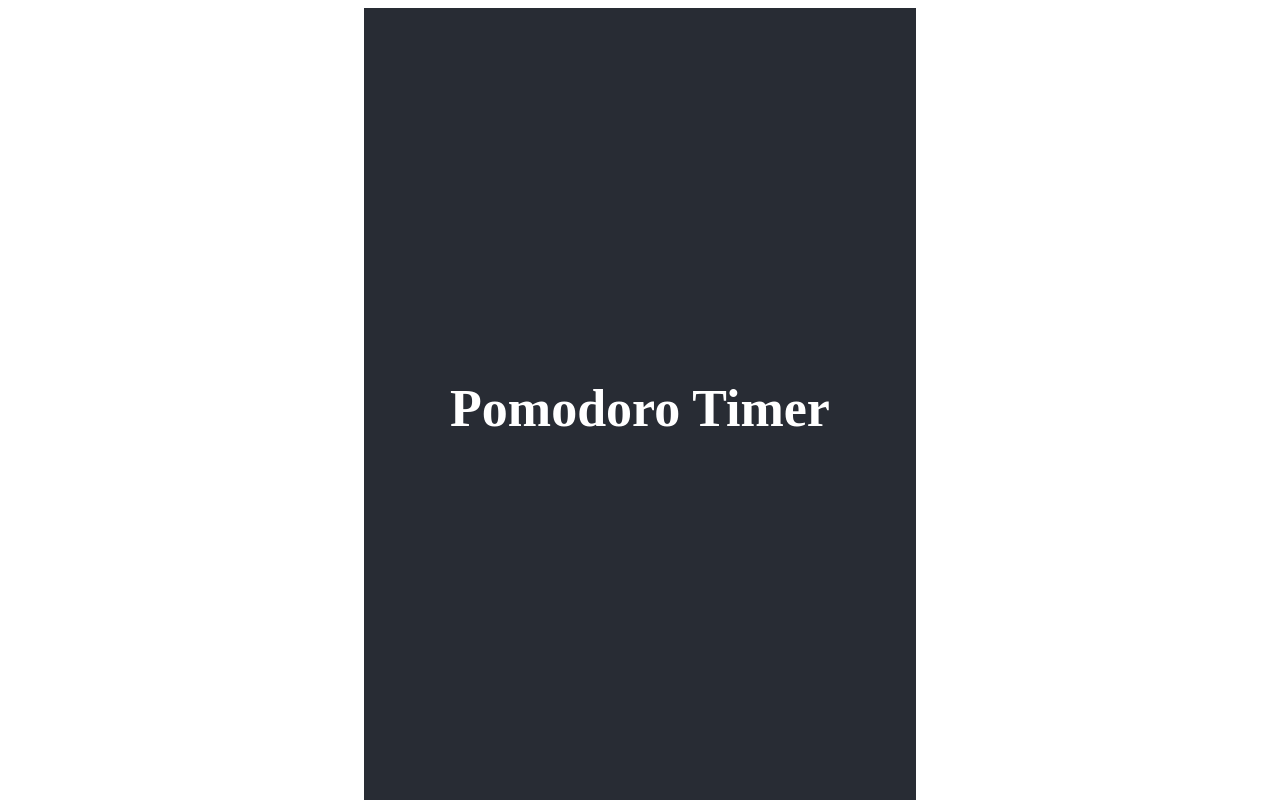
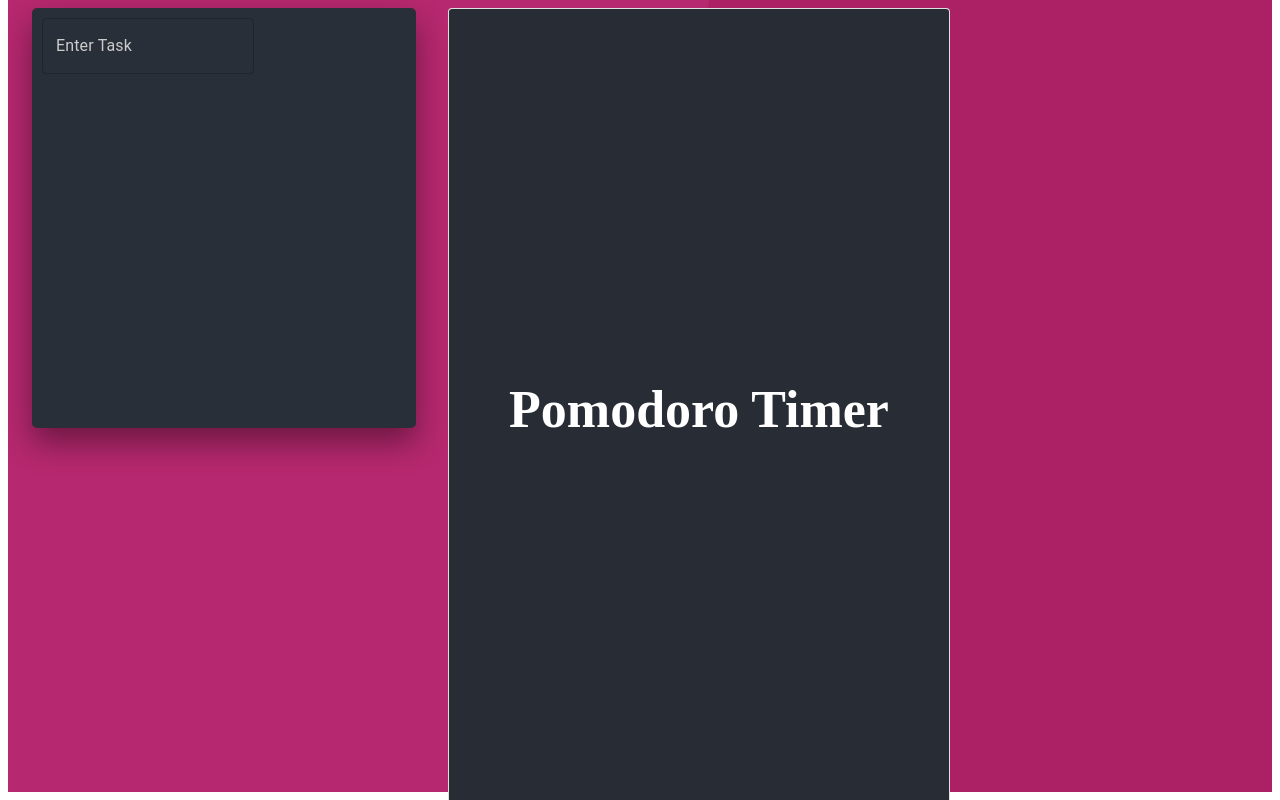
Before and after one commit to kcheung3102/pomodoro-clock, a React (Create React App) app: page / in a window 1280 px wide. Shown: the top 800 px of the page. Built offline with nearby package versions, Linux system fonts and the light colour scheme.

Commit message:
Added logic to TaskForm and TaskList to be able to add and delete tasks

```diff
--- a/package.json
+++ b/package.json
@@ -10,6 +10,7 @@
     "@testing-library/user-event": "^7.2.1",
     "moment": "^2.24.0",
     "react": "^16.13.1",
+    "react-countdown-circle-timer": "^1.2.1",
     "react-dom": "^16.13.1",
     "react-moment": "^0.9.7",
     "react-scripts": "3.4.1",
--- a/src/App.js
+++ b/src/App.js
@@ -8,6 +8,9 @@ import { makeStyles } from '@material-ui/core/styles';
 import Box from '@material-ui/core/Box';
 import TimerSet from './components/TimerController';
 import Grid from '@material-ui/core/Grid';
+import TaskList from './components/TaskList';
+import TaskCurrent from './components/TaskCurrent';
+import Card from '@material-ui/core/Card';
 
 import { useInterval } from './hooks/useInterval'
 
@@ -17,6 +20,25 @@ const useStyles = makeStyles({
   centerAlign: {
     textAlign:'center',
   },
+    root: {
+      minWidth: 500,
+    },
+    background: {
+      background:'linear-gradient(100deg, rgb(182, 40, 111) 50%, #ac2066 0)',
+      height: '100vh',
+    },
+
+    cardWrapper: {
+      background: '#292f38',
+      borderRadius: '5px',
+      boxShadow: '0 15px 30px rgba(0, 0, 0, 0.4)',
+      height: '400px',
+      padding: '10px'
+    },
+    padding: {
+      padding: '20px',
+    }
+
 
 
 })
@@ -25,28 +47,44 @@ const useStyles = makeStyles({
 const App = () => {
   const classes = useStyles();
 
+  const [tasks, setTasks] = useState([])
   const [taskVal, setTaskVal] = useState("")
   const [breakVal, setBreakVal] = useState(5)
   const [mode, setMode] = useState('session')
   const [sessionVal, setSessionVal] = useState(25)
   const [time, setTime] = useState(sessionVal * 60 * 1000)
   const [timerRunning, setTimerRunning] = useState(false)
+  const [disabled, setDisabled] = useState(false);
 
-    //countdown
+    //countdown using custom hook
     useInterval(() => setTime(time - 1000), timerRunning ? 1000 : null)
 
   //updates the input
   const handleInput = (e) => {
+    e.preventDefault();
     let input = e.target.value
+    setTaskVal(input);
 
-    setTaskVal(input);
   }
 
-  const addTask = (e) => {
-    if(e.key === "Enter") {
+  const handleNewTask = (e) => {
+    e.preventDefault();
+
+    //prevents the user from entering empty strings
+    if(taskVal.trim() === '' || taskVal.trim().length === 0) return
+    setTasks([...tasks, {id: Date.now(), text: taskVal }])
+
+     //resets the form
+     setTaskVal(" ");
 
   }
+
+    const deleteTask = (taskId) => {
+      const newTasks = tasks.filter((_,id) => id !== taskId);
+
+      setTasks(newTasks);
     }
+
 
   useEffect(() => {
     //when the time equals 0 and mode is session
@@ -59,6 +97,7 @@ const App = () => {
     //reset the timer back to default state
 
     if(time === 0 && mode === 'session') {
+      alert("Do you finish your task?")
       setMode('break')
 
       //play sound
@@ -78,12 +117,6 @@ const App = () => {
 
 
 
-  const handleStart = () => {
-    //when paused you stop the timer
-  }
-
-
-
   const handleReset = () => {
       setMode('session');
       setBreakVal(5);
@@ -92,20 +125,39 @@ const App = () => {
   }
 
   return (
-    <Container maxWidth='sm' className={classes.background}>
+    <div className={classes.background}>
+      <Container>
+          <Grid  container spacing={4}>
+            <Grid item xs={4}>
+              <Card className={classes.cardWrapper}>
+                <Grid
+                  container
+                  direction="column"
+                  justify="center"
+                  alignItems="flex-start">
+                <TaskForm
+                  handleInput={handleInput}
+                  handleNewTask={handleNewTask}
+                  currentTask={[taskVal,setTaskVal]}
+                  />
+                <TaskList
+                  tasks={tasks}
+                  deleteTask = {deleteTask}
+                />
+                </Grid>
+              </Card>
+            </Grid>
+            <Grid item xs={5}>
+              <Card className={classes.root} variant='outlined'>
                 <Box className={classes.centerAlign}>
               <header className="App-header">
                   <h1>Pomodoro Timer</h1>
               </header>
-        <TaskForm
-        currentTask={[taskVal,setTaskVal]}
-        handleInput={handleInput}
-         />
+                <TaskCurrent />
                 <Timer currentTime={[time,setTime]} currentMode={[mode,setMode]}/>
                 <Controls
                 activeStatus={[timerRunning, setTimerRunning]}
                 handleReset={handleReset}
-
                 />
                   <Grid container >
                     <Grid item xs={6}>
@@ -116,7 +168,12 @@ const App = () => {
                     </Grid>
                   </Grid>
                 </Box>
+              </Card>
+            </Grid>
+        </Grid>
       </Container>
+    </div>
+
   );
 }
 
--- /dev/null
+++ b/src/components/TaskCurrent.js
@@ -0,0 +1,12 @@
+import React from 'react';
+
+const TaskCurrent = () => {
+    return (
+        <div>
+            <h1>Current Task: </h1>
+            <h2>{}</h2>
+        </div>
+    );
+}
+
+export default TaskCurrent;
--- a/src/components/TaskForm.js
+++ b/src/components/TaskForm.js
@@ -1,18 +1,48 @@
 import React from 'react'
 import TextField from '@material-ui/core/TextField';
+import Button from '@material-ui/core/Button';
+import Grid from '@material-ui/core/Grid';
+import { makeStyles } from '@material-ui/core/styles';
 
-export default function TaskForm({currentTask, handleInput}) {
-    const [taskVal] = currentTask
+const useStyles = makeStyles((theme) => ({
+    root: {
+    width: '100%',
+    maxWidth: 500,
+    color: '#ccc',
+    },
+    input: {
+        color: '#ccc',
+
+    },
+
+}));
+
+
+export default function TaskForm({ handleInput, handleNewTask, currentTask }) {
+    const classes = useStyles();
+    const [task] = currentTask;
+
     return (
-        <div>
-            <form noValidate autoComplete="off">
+        <Grid container>
+            <Grid item xs={7}>
+                <form noValidate autoComplete="off" onSubmit={handleNewTask}>
                 <TextField
+                className={classes.root}
+                inputProps={{
+                    className: classes.input
+                }}
+                InputLabelProps={{
+                    className: classes.input
+                }}
                 id="outlined-basic"
                 label="Enter Task"
                 variant="outlined"
+                color="secondary"
+                value={task}
                 onChange={handleInput}
                 />
                 </form>
-        </div>
+            </Grid>
+        </Grid>
     )
 }
--- a/src/components/TaskList.js
+++ b/src/components/TaskList.js
@@ -0,0 +1,59 @@
+import React,{useState} from 'react';
+import { makeStyles } from '@material-ui/core/styles';
+import List from '@material-ui/core/List';
+import ListItem from '@material-ui/core/ListItem';
+import ListItemIcon from '@material-ui/core/ListItemIcon';
+import ListItemSecondaryAction from '@material-ui/core/ListItemSecondaryAction';
+import ListItemText from '@material-ui/core/ListItemText';
+import Checkbox from '@material-ui/core/Checkbox';
+import IconButton from '@material-ui/core/IconButton';
+import DeleteIcon from '@material-ui/icons/Delete';
+
+const useStyles = makeStyles((theme) => ({
+    root: {
+      width: '100%',
+      maxWidth: 360,
+      color: '#ccc',
+    },
+  }));
+
+const TaskList = ({tasks, deleteTask}) => {
+    const classes = useStyles();
+    const [checked, setChecked] = React.useState([0]);
+
+
+    const handleToggle = (value) => () => {
+      const currentIndex = checked.indexOf(value);
+      const newChecked = [...checked];
+
+      if (currentIndex === -1) {
+        newChecked.push(value);
+      } else {
+        newChecked.splice(currentIndex, 1);
+      }
+
+      setChecked(newChecked);
+    };
+    return (
+        <List className={classes.root}>
+            {tasks.map((task) => (
+                <ListItem key={task.id}>
+                    <Checkbox tabIndex={-1} disableRipple />
+                <ListItemText primary={task.text} />
+                    <ListItemSecondaryAction>
+                        <IconButton
+                            aria-label="Delete"
+                            onClick={() => {
+                            deleteTask(task.id);
+                            }}
+                        >
+                        <DeleteIcon />
+                    </IconButton>
+                    </ListItemSecondaryAction>
+                </ListItem>
+            ))}
+        </List>
+    );
+}
+
+export default TaskList;
```
Also changed, not shown: 1 other file (tests, documents, lock files or other folders). Lines whose indentation alone changed are shown as unchanged.
